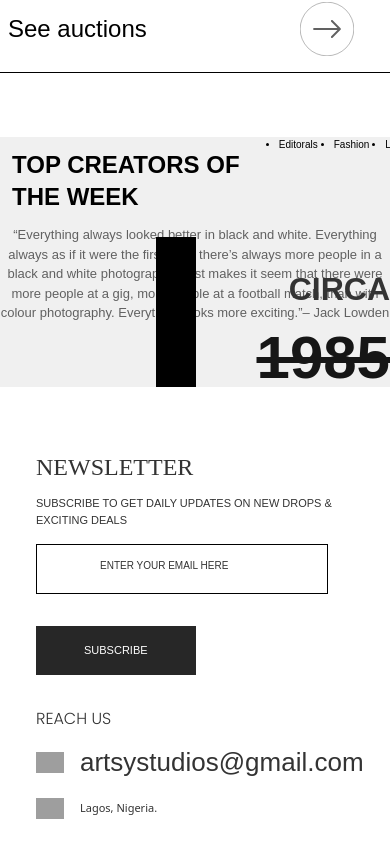
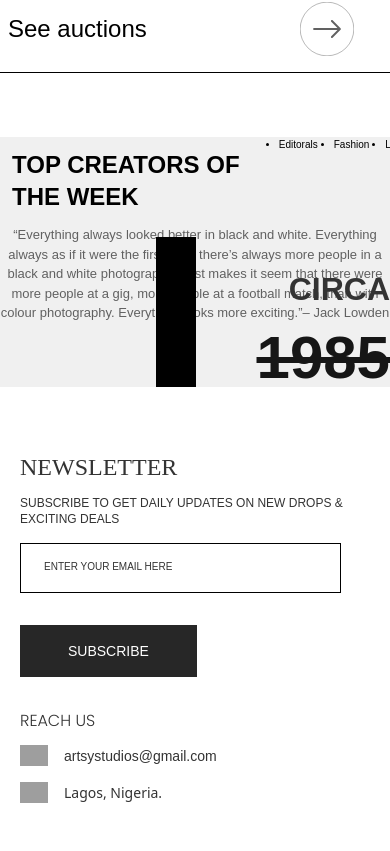
Before and after one commit to eniiku/Artsy, a React (Vite) app: page / in a window 390 px wide. Shown: the part 2838-3689 px from the top of the page. Built offline with nearby package versions, Linux system fonts and the light colour scheme; grey boxes are pictures that could not be loaded; a web font is replaced by a local one.

Commit message:
style(components): fix font sizing on footer

```diff
--- a/src/components/layout/navigation/Footer/Footer.tsx
+++ b/src/components/layout/navigation/Footer/Footer.tsx
@@ -7,7 +7,7 @@ const Footer = () => {
   return (
     <section
       aria-label='subscribe to our daily newsletter'
-      className='pt-16 pb-4 px-4 text-dark_gray_clr-200 lg:mt-24 lg:mb-8 lg:p-0'
+      className='pt-16 pb-4 text-dark_gray_clr-200 lg:mt-24 lg:mb-8 lg:p-0'
     >
       <div className='lg:border border-dark_gray_clr-200 md:py-12 md:px-52'>
         <h1
@@ -18,7 +18,7 @@ const Footer = () => {
         </h1>
 
         <p
-          className='font-satoshi text-[11px] mt-3 uppercase lg:text-[32px] md:text-center
+          className='font-satoshi text-xs mt-3 uppercase lg:text-[32px] md:text-center
           lg:normal-case md:mt-6'
         >
           Subscribe to get daily updates on new drops & exciting deals
@@ -31,7 +31,7 @@ const Footer = () => {
           <div className='relative w-full'>
             <label
               htmlFor='newsletter'
-              className='font-satoshi text-[10px] uppercase lg:text-base absolute top-[28%] left-16'
+              className='font-satoshi text-[10px] uppercase lg:text-base absolute top-[32%] left-6 lg:top-[28%] lg:left-10'
             >
               enter your email here
             </label>
@@ -44,7 +44,7 @@ const Footer = () => {
 
           <button
             className='py-4 px-12 bg-dark_gray_clr-500 uppercase text-white
-            font-satoshi text-[11px] mt-8 lg:mt-0 lg:text-base'
+            font-satoshi text-sm mt-8 lg:mt-0 lg:text-base'
           >
             subscribe
           </button>
@@ -54,11 +54,13 @@ const Footer = () => {
       <div className='mt-8 lg:hidden'>
         <h3 className='uppercase font-poppins font-light'>reach us</h3>
 
-        <div className='text-[11px] mt-3'>
+        <div className='text-sm mt-3'>
           <div className='flex items-center gap-4 mb-4'>
             <img src={mailIcon} role='presentation' className='w-7' />
 
-            <p className='font-satoshi text-[26px]'>artsystudios@gmail.com</p>
+            <p className='font-satoshi lg:text-[26px]'>
+              artsystudios@gmail.com
+            </p>
           </div>
 
           <div className='flex items-center gap-4 mb-4'>
```
